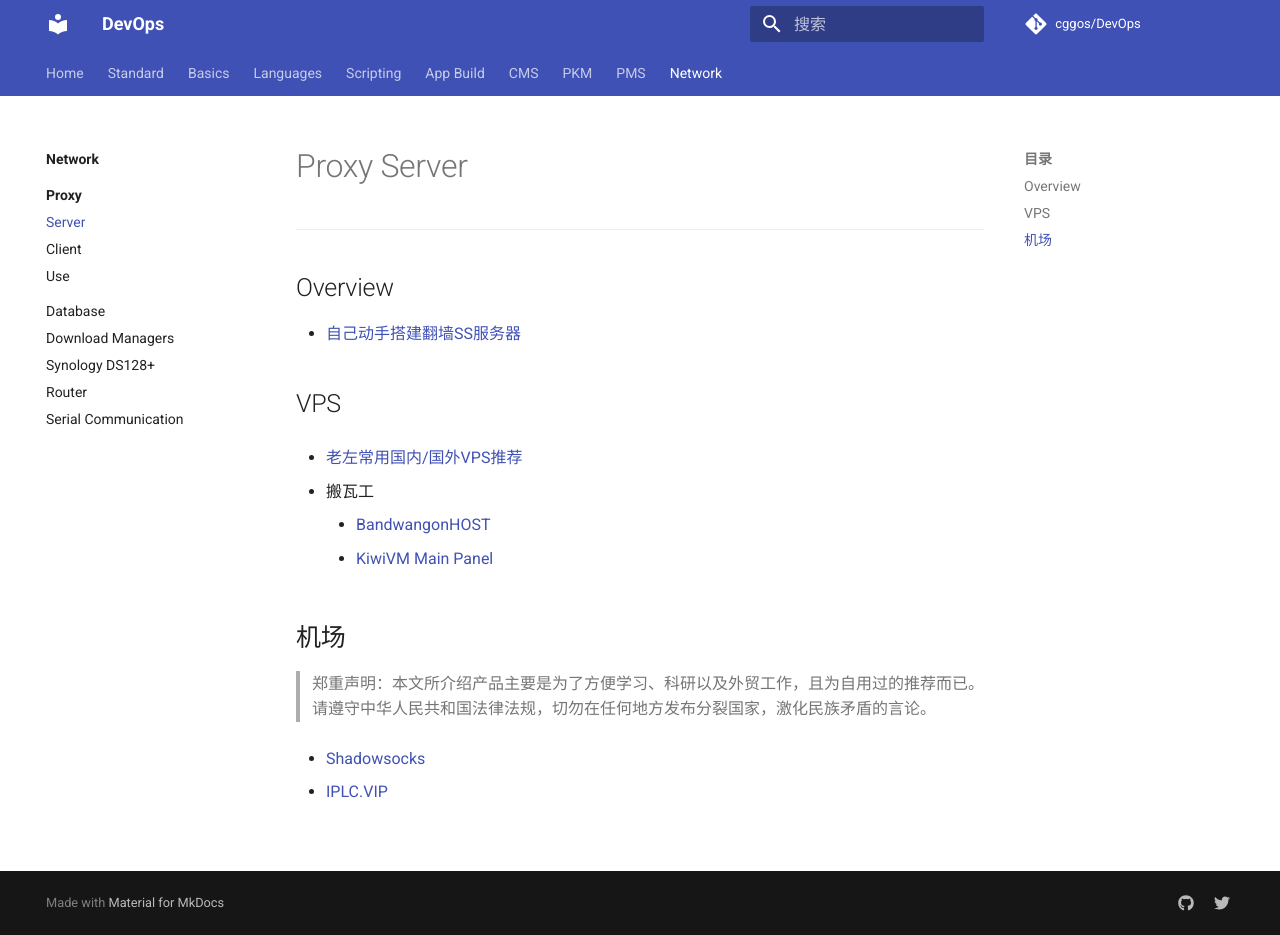
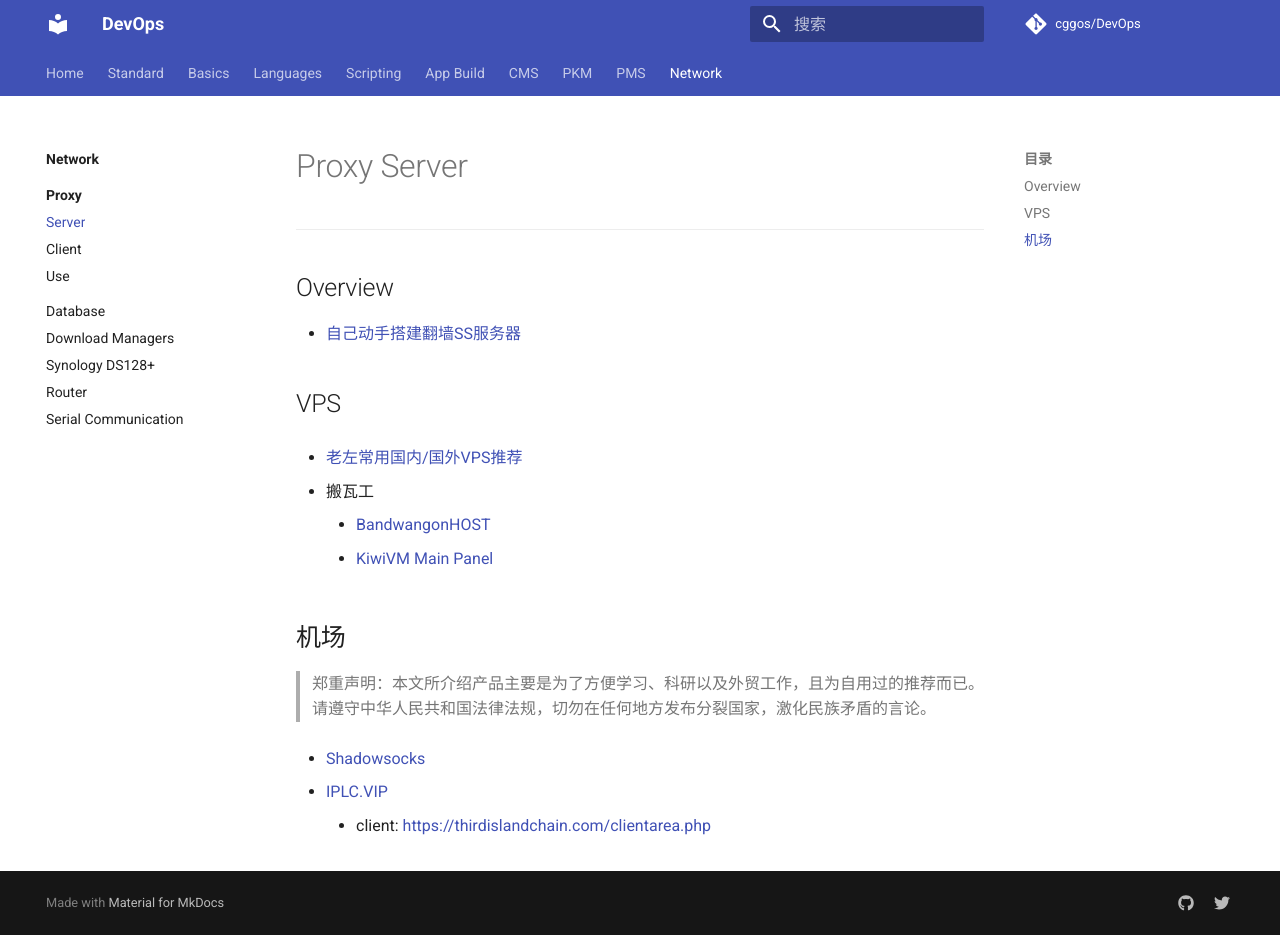
Before and after one commit to cggos/DevOps, an MkDocs documentation site: the page built from docs/08-network/proxy/server.md, in a window 1280 px wide and 935 px high. Built offline with MkDocs 1.6.1 and Material for MkDocs 9.7.7, drawn with Linux system fonts in a browser that asks for light colours; comment, search, counter and statistics services are not loaded; some of the changed lines change nothing that is shown.

Commit message:
update docs: 08-network/proxy/server.md

```diff
--- a/docs/08-network/proxy/server.md
+++ b/docs/08-network/proxy/server.md
@@ -23,3 +23,4 @@
 * [Shadowsocks](https://portal.shadowsocks.nz/aff.php?aff=56214)
 
 * [IPLC.VIP](https://portal.uuks.club/aff.php?aff=2829)
+    - client: https://thirdislandchain.com/clientarea.php
```
